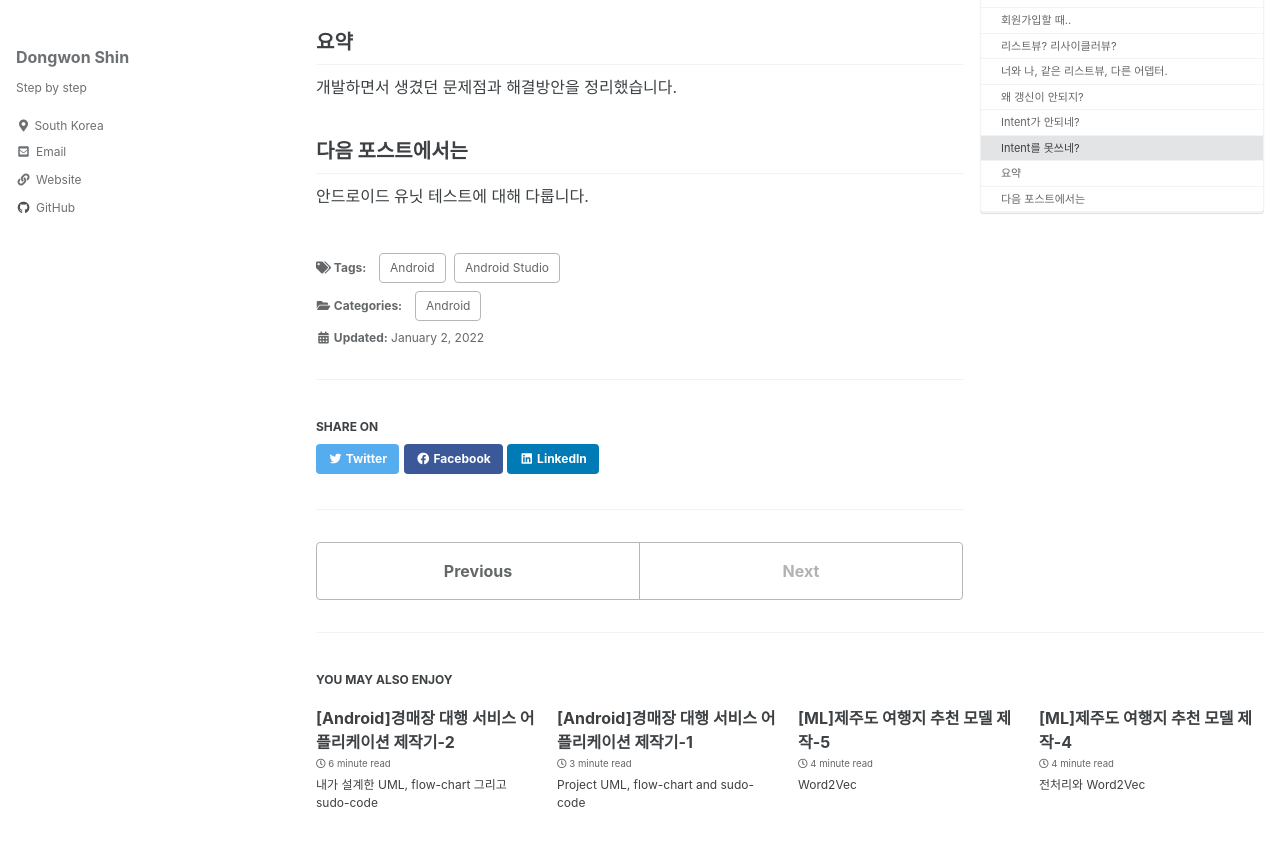
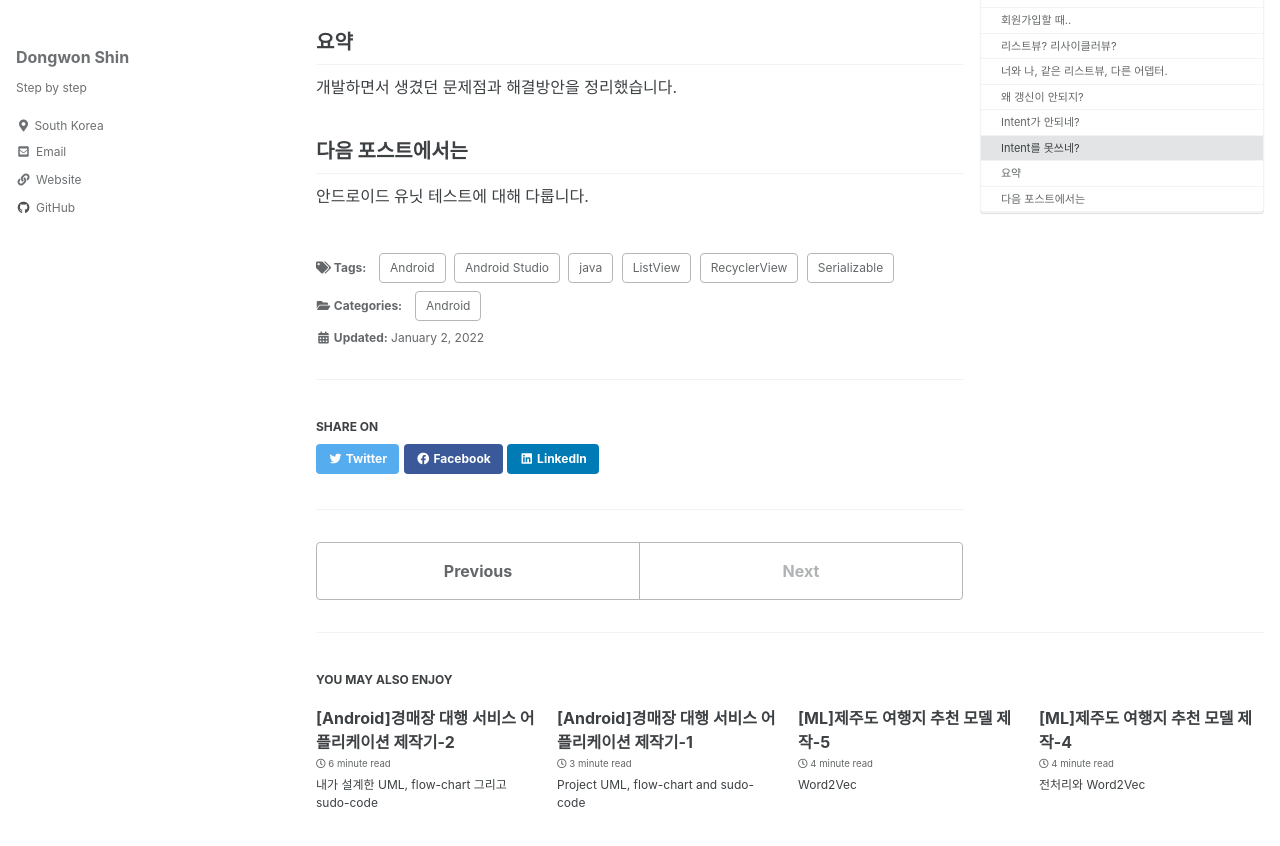
Before and after one commit to ponopono0322/ponopono0322.github.io, a Jekyll site: the page built from _posts/2022-01-01-auction_3.md, in a window 1280 px wide and 900 px high, scrolled down 5250 px. Shown: the top 846 px of the window. Built offline with Jekyll 4.4.1, drawn with Linux system fonts in a browser that asks for light colours; cached includes are drawn as plain includes; some web fonts are replaced.

Commit message:
Update 2022-01-01-auction_3.md

```diff
--- a/_posts/2022-01-01-auction_3.md
+++ b/_posts/2022-01-01-auction_3.md
@@ -5,7 +5,7 @@ excerpt: "내가 설계한 도면으로 구현하기"
 categories:
   - Android
 tags:
-  - [Android, Android Studio]
+  - [Android, Android Studio, java, RecyclerView, ListView, Serializable]
 
 toc: true
 toc_sticky: true
```
